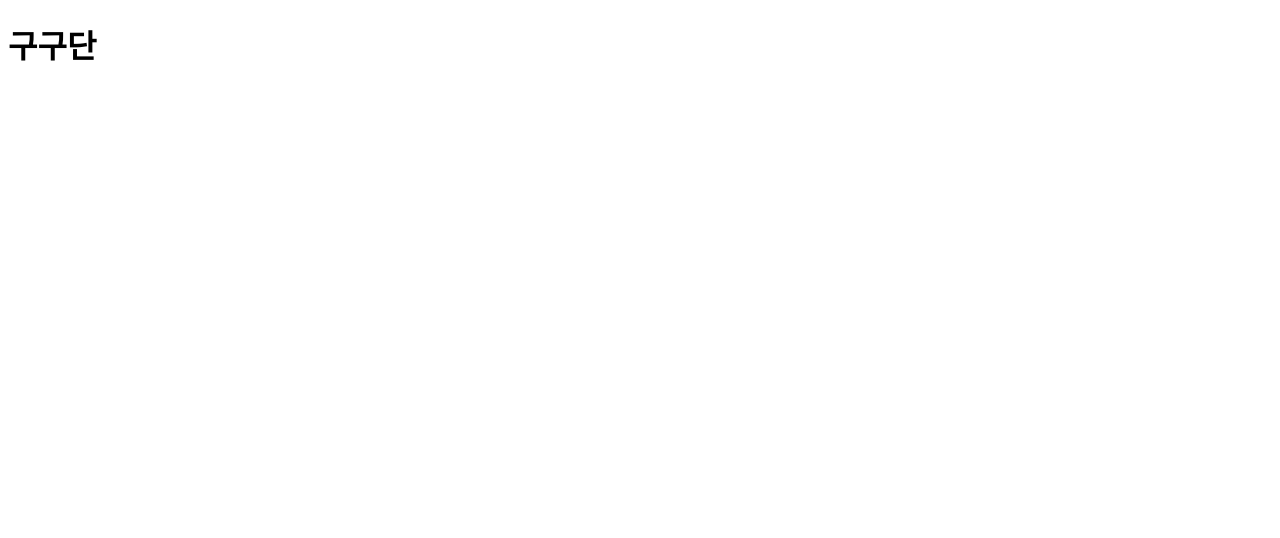
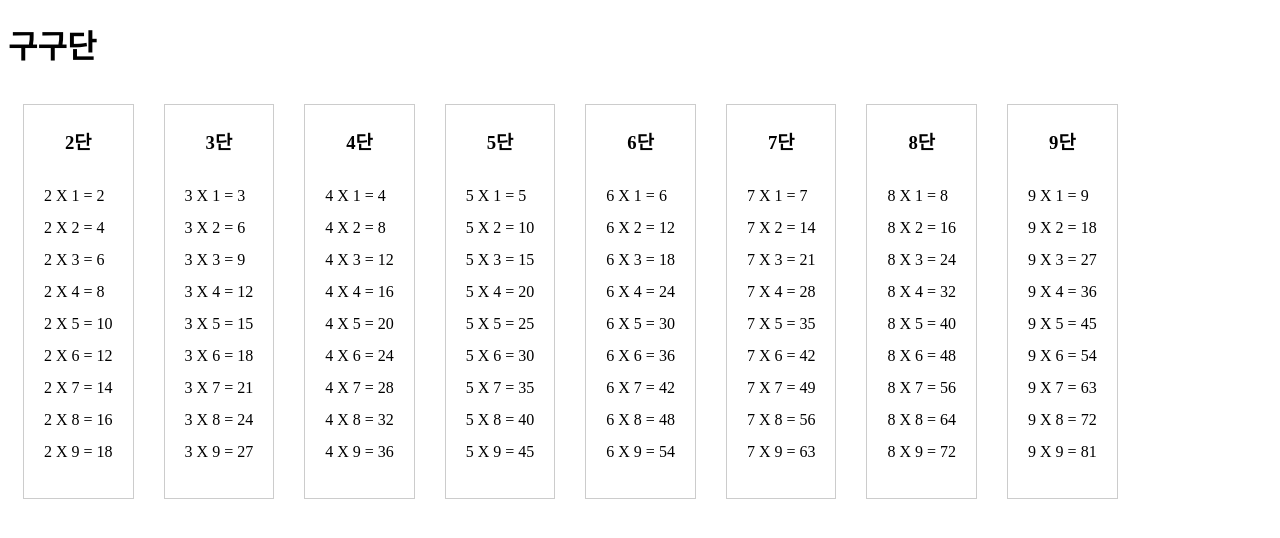
Before and after one commit to zmsejddl/javascriptStudy, a plain HTML site: page 04/gugudan.html in a window 1280 px wide. Drawn offline with Linux system fonts and the light colour scheme.

Commit message:
modified:   04/gugudan.html

```diff
--- a/04/gugudan.html
+++ b/04/gugudan.html
@@ -9,5 +9,27 @@
 </head>
 <body>
 	<h1>구구단</h1>
+	<script>
+		for(var i = 2; i <= 9; i++) {
+			document.write("<div>")
+			document.write("<h3>" + i + "단</h3>");
+			for(var j = 1; j <= 9; j++) {
+				document.write(i + " X " + j + " = " + i * j + "<br>")
+			}
+			document.write("</div>")
+		}
+
+		// 1분 복습
+		// 지금까지 작성한 소스는 구구단의 2단부터 9단까지 표시합니다.
+		// 이 소스를 수정하여 구구단 2단에서 5단까지 표시하려면 어느 부분을 어떻게 수정해야 할까요?
+		// for(var i = 2; i <= 5; i++) {
+		// 	document.write("<div>");
+		// 	document.write("<h3>" + i + "단</h3>");
+		// 	for(var j = 1; j <= 9; j++) {
+		// 		document.write(i + " X " + j + " = " + i * j + "<br>")
+		// 	}
+		// 	document.write("</div>");
+		// }
+	</script>
 </body>
 </html>
```
